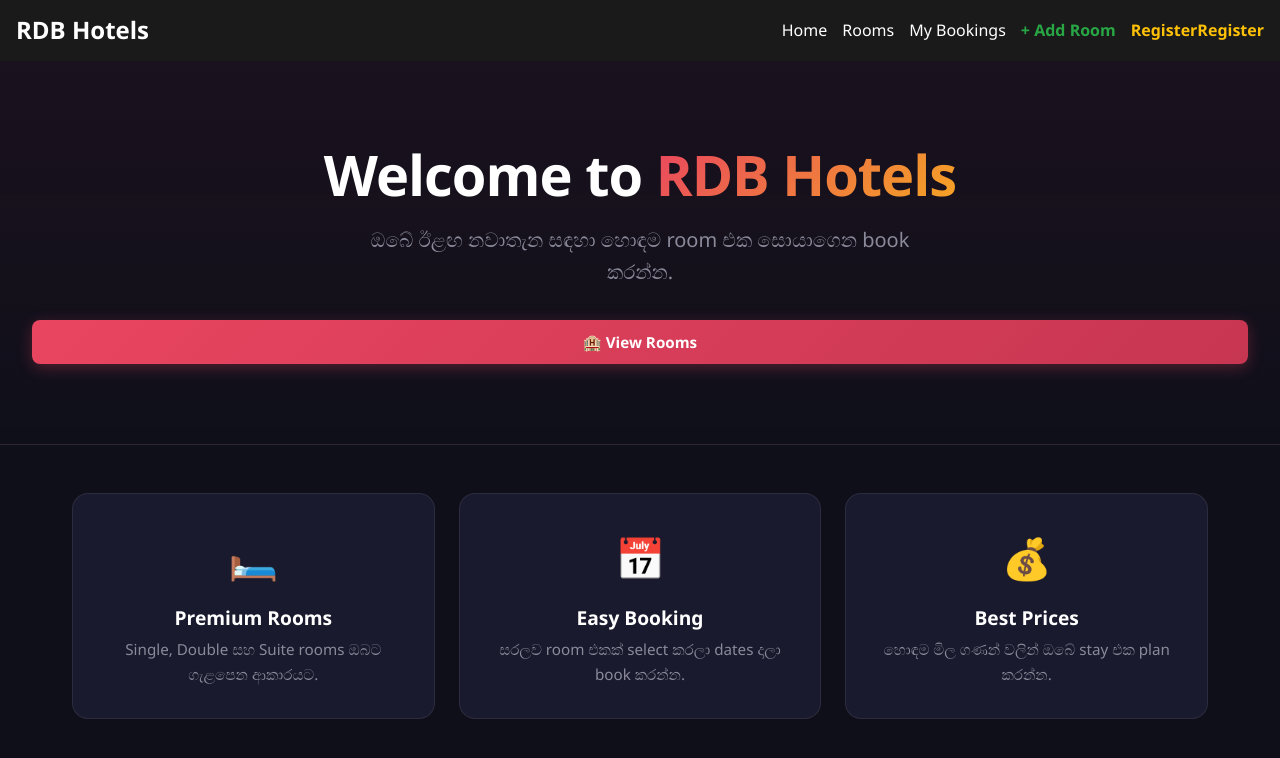
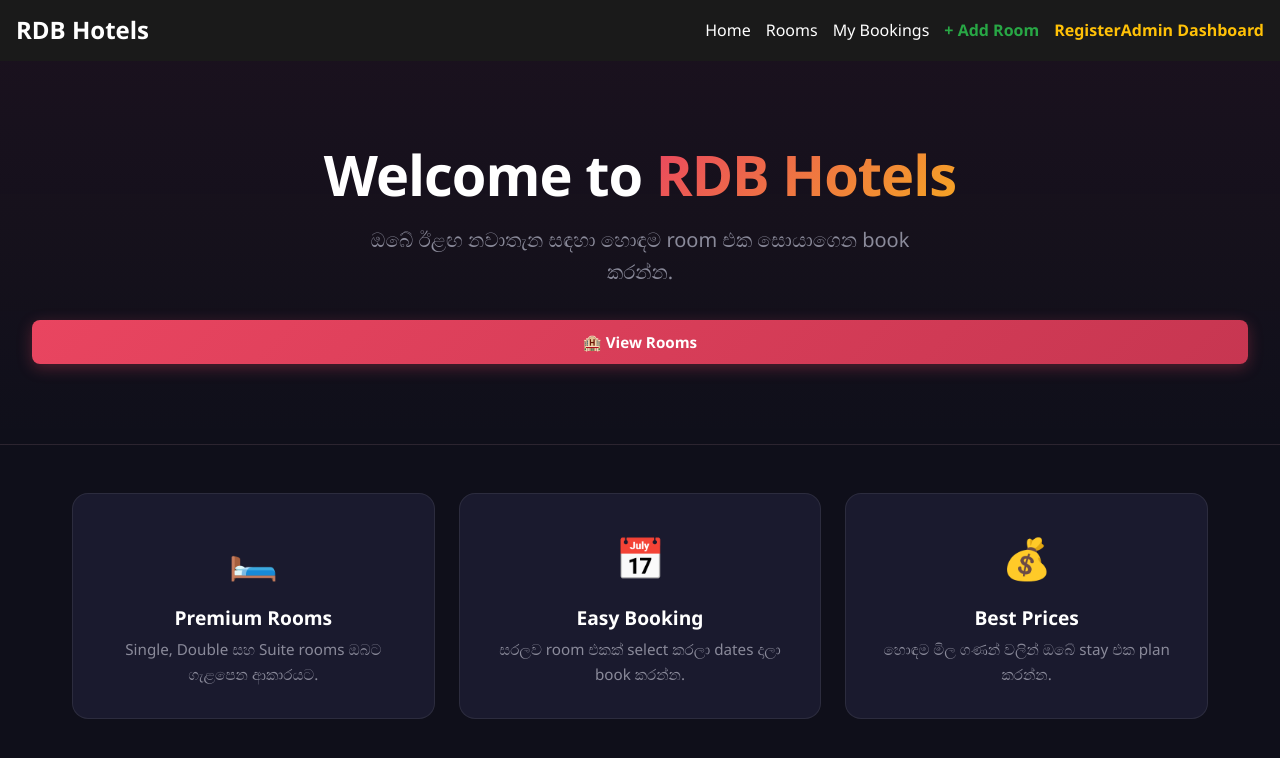
Before and after one commit to Ashen-droid/Hotel-Booking-System, a React app in the folder frontend/: page / in a window 1280 px wide. Shown: the top 758 px of the page. Built offline with nearby package versions, Linux system fonts and the light colour scheme; the HTML template or start-up script is replaced by a standard one.

Commit message:
feat: add Navbar component with navigation links

```diff
--- a/frontend/src/Navbar.jsx
+++ b/frontend/src/Navbar.jsx
@@ -10,7 +10,7 @@ function Navbar() {
                 <Link to="/my-bookings" style={{ color: 'white', marginRight: '15px', textDecoration: 'none' }}>My Bookings</Link>
                 <Link to="/add-room" style={{ color: '#28a745', marginRight: '15px', textDecoration: 'none', fontWeight: 'bold' }}>+ Add Room</Link>
                 <Link to="/register" style={{ color: '#ffc107', textDecoration: 'none', fontWeight: 'bold' }}>Register</Link>
-                <Link to="/register" style={{ color: '#ffc107', textDecoration: 'none', fontWeight: 'bold' }}>Register</Link>
+                <Link to="/admin-dashboard" style={{ color: '#ffc107', textDecoration: 'none', fontWeight: 'bold' }}>Admin Dashboard</Link>
             </div>
         </nav>
     );
```
